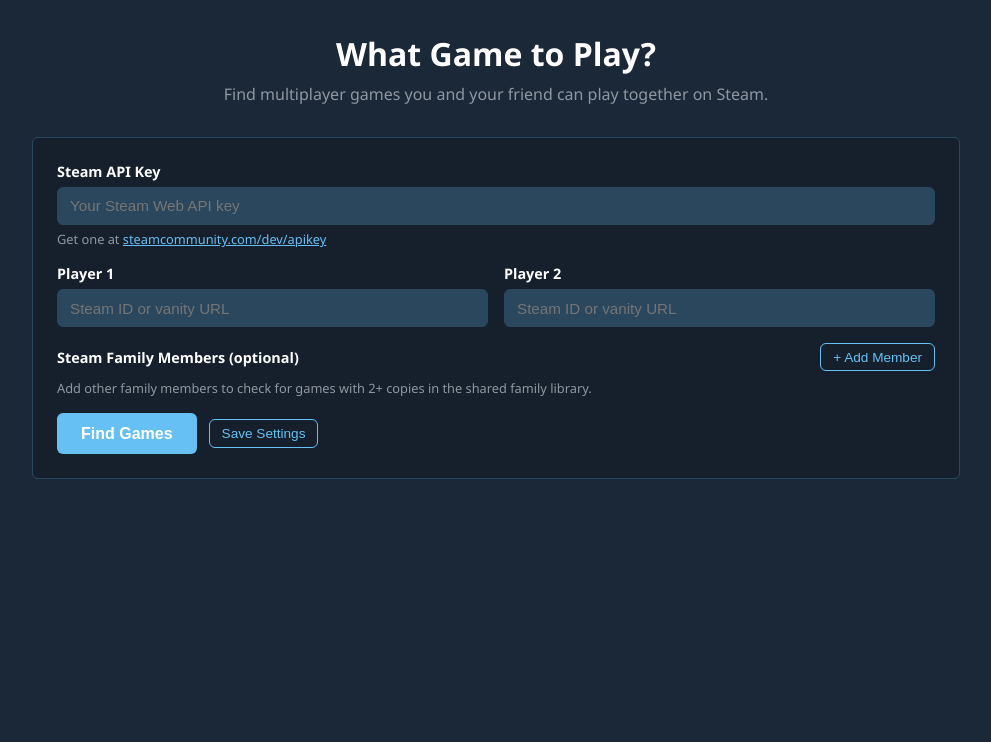
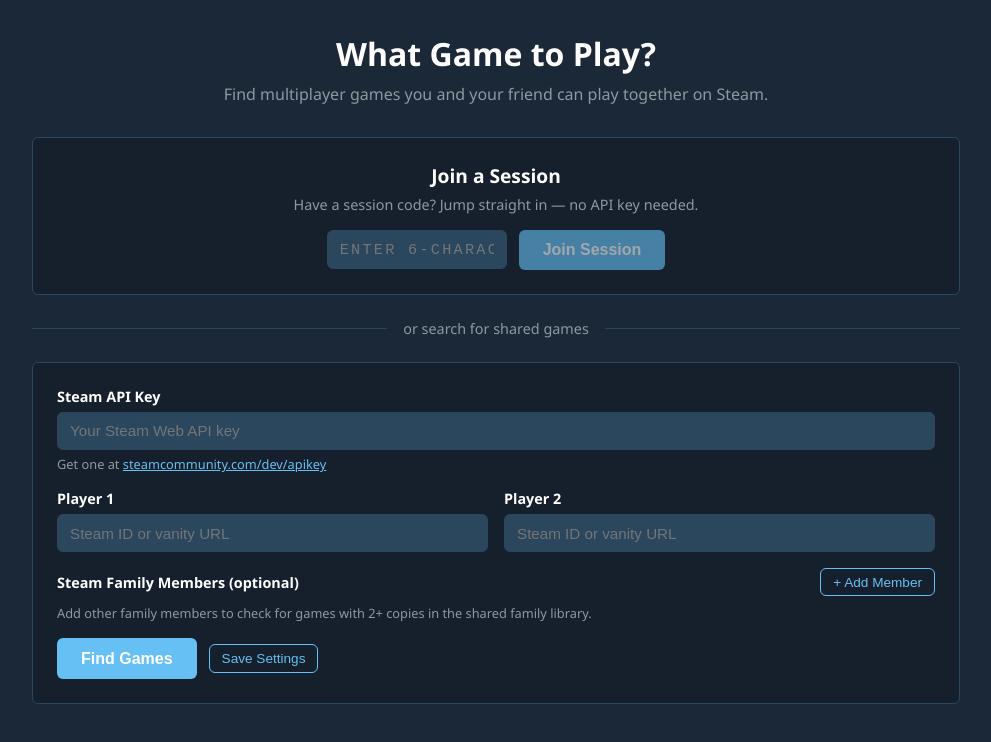
Before and after one commit to PanicAsh53422/what-game-to-play, a React (Vite) app: page / in a window 1280 px wide. Shown: the top 742 px of the page, without its empty margins (144-1135 px from the left). Built offline with nearby package versions, Linux system fonts and the light colour scheme.

Commit message:
add sessions and random

```diff
--- a/src/App.css
+++ b/src/App.css
@@ -543,6 +543,109 @@
   padding: 2rem;
 }
 
+/* Join Panel */
+.join-panel {
+  background: var(--bg-card);
+  border: 1px solid var(--border);
+  border-radius: var(--radius);
+  padding: 1.5rem;
+  text-align: center;
+}
+
+.join-panel h2 {
+  font-size: 1.2rem;
+  color: #fff;
+  margin-bottom: 0.35rem;
+}
+
+.join-panel p {
+  color: var(--text-light);
+  font-size: 0.9rem;
+  margin-bottom: 1rem;
+}
+
+.join-row {
+  display: flex;
+  gap: 0.75rem;
+  justify-content: center;
+  align-items: center;
+}
+
+.join-input {
+  width: 180px;
+  text-align: center;
+  font-family: monospace;
+  font-size: 1.2rem;
+  letter-spacing: 0.15em;
+  text-transform: uppercase;
+}
+
+/* Section divider */
+.section-divider {
+  display: flex;
+  align-items: center;
+  gap: 1rem;
+  margin: 1.5rem 0;
+  color: var(--text-light);
+  font-size: 0.9rem;
+}
+
+.section-divider::before,
+.section-divider::after {
+  content: "";
+  flex: 1;
+  height: 1px;
+  background: var(--border);
+}
+
+/* Random Picker */
+.random-picker {
+  margin-bottom: 1rem;
+}
+
+.btn-random {
+  background: linear-gradient(135deg, #8e44ad, #3498db);
+  color: #fff;
+  border: none;
+  border-radius: var(--radius);
+  padding: 0.6rem 1.25rem;
+  font-size: 0.95rem;
+  font-weight: 600;
+  cursor: pointer;
+  transition: opacity 0.2s, transform 0.1s;
+}
+
+.btn-random:hover:not(:disabled) {
+  opacity: 0.9;
+  transform: scale(1.02);
+}
+
+.btn-random:disabled {
+  opacity: 0.7;
+  cursor: not-allowed;
+}
+
+.random-result {
+  margin-top: 0.75rem;
+  max-width: 320px;
+}
+
+.random-result.spinning .game-card {
+  opacity: 0.7;
+  transition: opacity 0.05s;
+}
+
+.random-result.landed .game-card {
+  border-color: var(--gold);
+  box-shadow: 0 0 16px rgba(241, 196, 15, 0.3);
+  animation: pop-in 0.3s ease-out;
+}
+
+@keyframes pop-in {
+  0% { transform: scale(0.95); opacity: 0.7; }
+  100% { transform: scale(1); opacity: 1; }
+}
+
 /* Responsive */
 @media (max-width: 600px) {
   .form-row {
--- a/src/App.tsx
+++ b/src/App.tsx
@@ -3,6 +3,7 @@
 import { ResultsList } from "./components/ResultsList";
 import { SessionPanel } from "./components/SessionPanel";
 import { WantToPlayList } from "./components/WantToPlayList";
+import { JoinPanel } from "./components/JoinPanel";
 import { findSharedMultiplayerGames } from "./services/steam";
 import {
   createSession,
@@ -72,6 +73,9 @@
     joinSession(code, handleSessionState, setSessionError);
   }
 
+  const hasResults = results && results.length > 0;
+  const inSession = !!session?.sessionId;
+
   return (
     <div className="app">
       <header>
@@ -81,14 +85,27 @@
         </p>
       </header>
 
-      {!session?.games.length && (
+      {!inSession && !hasResults && (
+        <>
+          <JoinPanel
+            onJoin={handleJoinSession}
+            error={sessionError}
+          />
+          <div className="section-divider">
+            <span>or search for shared games</span>
+          </div>
+          <InputForm onSubmit={handleSubmit} loading={loading} />
+        </>
+      )}
+
+      {!inSession && hasResults && (
         <InputForm onSubmit={handleSubmit} loading={loading} />
       )}
 
       {progress && <div className="progress">{progress}</div>}
       {error && <div className="error">{error}</div>}
 
-      {results && results.length > 0 && (
+      {hasResults && (
         <SessionPanel
           onCreateSession={handleCreateSession}
           onJoinSession={handleJoinSession}
--- /dev/null
+++ b/src/components/JoinPanel.tsx
@@ -0,0 +1,36 @@
+import { useState } from "react";
+
+interface Props {
+  onJoin: (code: string) => void;
+  error: string | null;
+}
+
+export function JoinPanel({ onJoin, error }: Props) {
+  const [code, setCode] = useState("");
+
+  function handleSubmit(e: React.FormEvent) {
+    e.preventDefault();
+    if (code.trim()) onJoin(code.trim());
+  }
+
+  return (
+    <form onSubmit={handleSubmit} className="join-panel">
+      <h2>Join a Session</h2>
+      <p>Have a session code? Jump straight in — no API key needed.</p>
+      <div className="join-row">
+        <input
+          type="text"
+          placeholder="Enter 6-character code"
+          value={code}
+          onChange={(e) => setCode(e.target.value.toUpperCase())}
+          maxLength={6}
+          className="join-input"
+        />
+        <button type="submit" className="btn-primary" disabled={code.length < 6}>
+          Join Session
+        </button>
+      </div>
+      {error && <div className="session-error">{error}</div>}
+    </form>
+  );
+}
--- /dev/null
+++ b/src/components/RandomPicker.tsx
@@ -0,0 +1,51 @@
+import { useState, useCallback } from "react";
+import type { GameDetails } from "../types/steam";
+import { GameCard } from "./GameCard";
+
+interface Props {
+  games: GameDetails[];
+  label: string;
+}
+
+export function RandomPicker({ games, label }: Props) {
+  const [picked, setPicked] = useState<GameDetails | null>(null);
+  const [spinning, setSpinning] = useState(false);
+
+  const pickRandom = useCallback(() => {
+    if (games.length === 0) return;
+
+    setSpinning(true);
+    setPicked(null);
+
+    let ticks = 0;
+    const totalTicks = 12;
+    const interval = setInterval(() => {
+      const rand = games[Math.floor(Math.random() * games.length)];
+      setPicked(rand);
+      ticks++;
+      if (ticks >= totalTicks) {
+        clearInterval(interval);
+        setSpinning(false);
+      }
+    }, 100);
+  }, [games]);
+
+  if (games.length === 0) return null;
+
+  return (
+    <div className="random-picker">
+      <button
+        className="btn-random"
+        onClick={pickRandom}
+        disabled={spinning}
+      >
+        {spinning ? "Picking..." : label}
+      </button>
+      {picked && (
+        <div className={`random-result ${spinning ? "spinning" : "landed"}`}>
+          <GameCard game={picked} />
+        </div>
+      )}
+    </div>
+  );
+}
--- a/src/components/ResultsList.tsx
+++ b/src/components/ResultsList.tsx
@@ -1,6 +1,7 @@
 import { useMemo, useState } from "react";
 import type { GameDetails, SessionState } from "../types/steam";
 import { GameCard } from "./GameCard";
+import { RandomPicker } from "./RandomPicker";
 
 interface Props {
   games: GameDetails[];
@@ -30,9 +31,7 @@
     return true;
   });
 
-  const myWantList = session
-    ? session.wantToPlay[session.playerSlot]
-    : [];
+  const myWantList = session ? session.wantToPlay[session.playerSlot] : [];
   const canAdd = myWantList.length < 5;
 
   return (
@@ -64,6 +63,9 @@
           </select>
         </div>
       </div>
+
+      <RandomPicker games={filtered} label="Pick a Random Game" />
+
       {filtered.length > 0 && (
         <p className="results-count">
           Showing {filtered.length} of {games.length}
--- a/src/components/WantToPlayList.tsx
+++ b/src/components/WantToPlayList.tsx
@@ -1,5 +1,6 @@
 import type { GameDetails, SessionState } from "../types/steam";
 import { GameCard } from "./GameCard";
+import { RandomPicker } from "./RandomPicker";
 
 interface Props {
   session: SessionState;
@@ -13,12 +14,9 @@
   const otherSlot = session.playerSlot === "player1" ? "player2" : "player1";
   const otherWant = session.wantToPlay[otherSlot];
 
+  const allWanted = [...new Set([...myWant, ...otherWant])];
+  const allWantedGames = games.filter((g) => allWanted.includes(g.appid));
   const myGames = games.filter((g) => myWant.includes(g.appid));
-  const otherGames = games.filter(
-    (g) => otherWant.includes(g.appid) && !myWant.includes(g.appid)
-  );
-
-  const allWanted = [...new Set([...myWant, ...otherWant])];
 
   function getVoteCount(appid: number): number {
     let count = 0;
@@ -35,7 +33,7 @@
       <div className="want-to-play">
         <h2>Want to Play</h2>
         <p className="empty-state">
-          No games added yet. Browse the results above and click "+ Want to
+          No games added yet. Browse the results below and click "+ Want to
           Play" to add up to 5 games each.
         </p>
       </div>
@@ -47,16 +45,20 @@
       {mutualGames.length > 0 && (
         <div className="mutual-section">
           <h2>Both Voted For</h2>
+          <RandomPicker games={mutualGames} label="Pick Random from Mutual Votes" />
           <div className="game-grid">
             {mutualGames.map((game) => (
-              <GameCard
-                key={game.appid}
-                game={game}
-                voteCount={2}
-              />
+              <GameCard key={game.appid} game={game} voteCount={2} />
             ))}
           </div>
         </div>
+      )}
+
+      {allWantedGames.length > 1 && (
+        <RandomPicker
+          games={allWantedGames}
+          label="Pick Random from All Picks"
+        />
       )}
 
       <h2>Your Picks ({myGames.length}/5)</h2>
@@ -80,7 +82,7 @@
 
       <h2>
         {session.playerSlot === "player1" ? "Player 2" : "Player 1"}'s Picks (
-        {otherGames.length + myGames.filter((g) => otherWant.includes(g.appid)).length})
+        {otherWant.length})
       </h2>
       {otherWant.length > 0 ? (
         <div className="game-grid">
```
